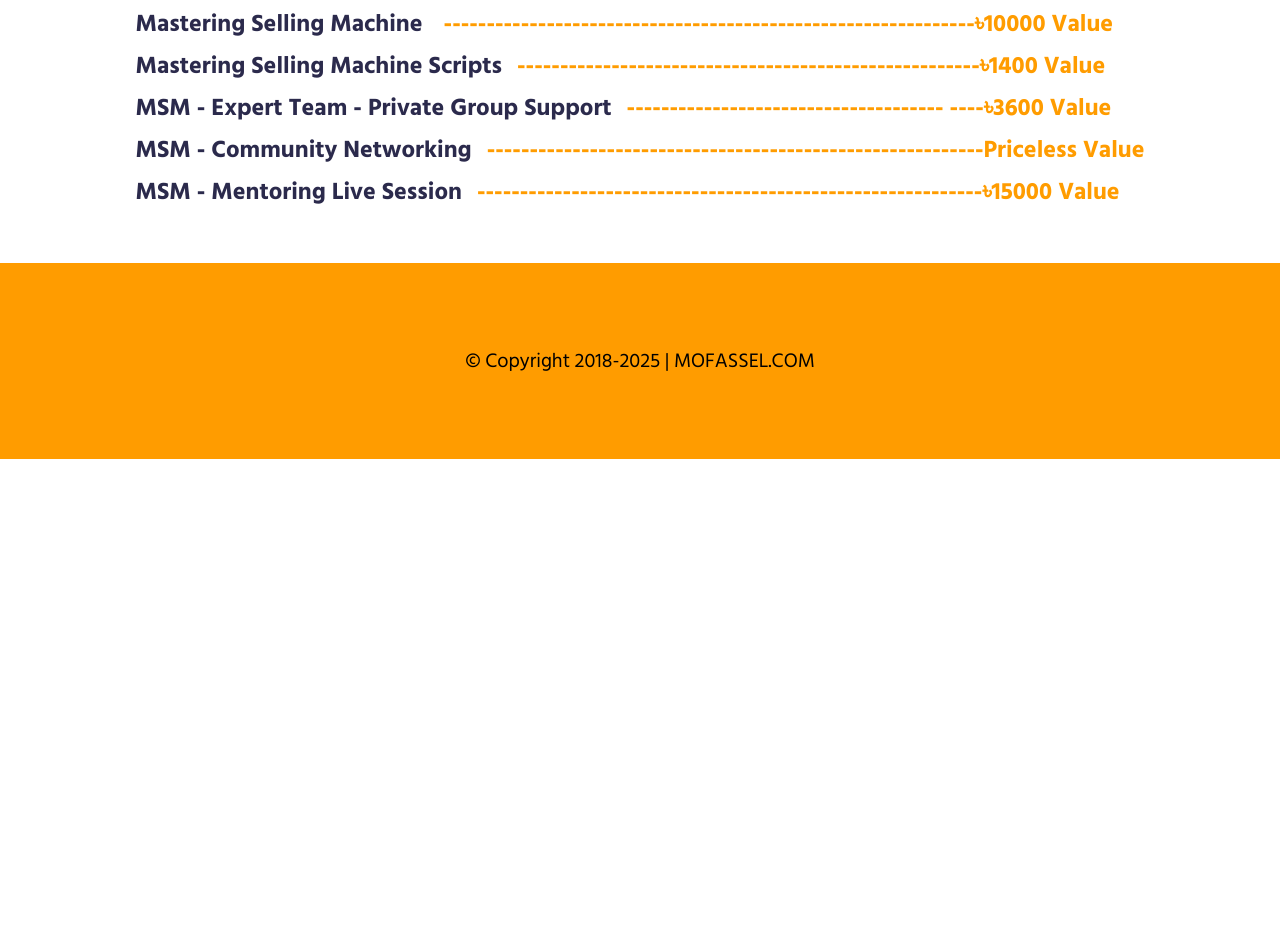
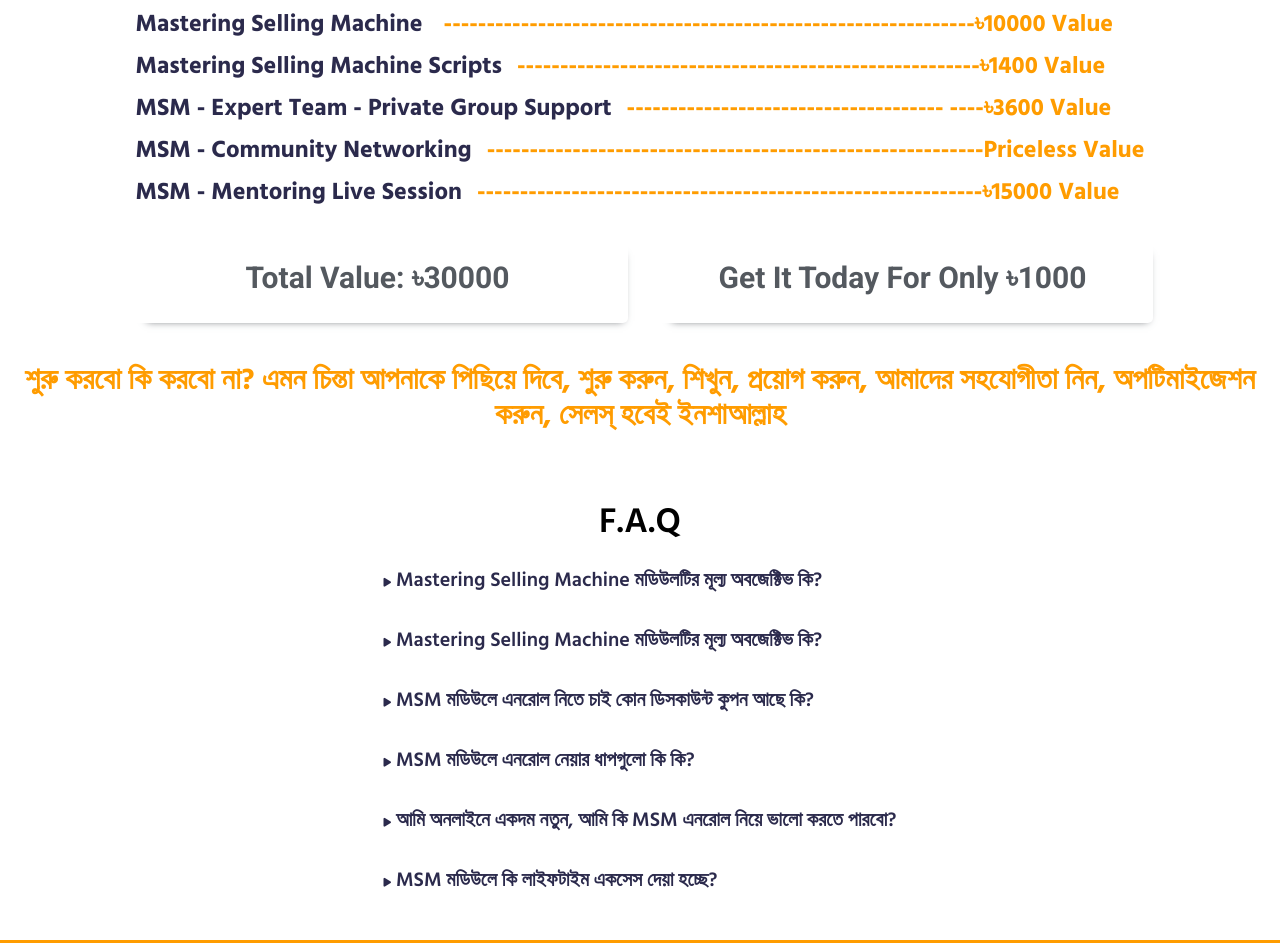
Before and after one commit to afruzaakter/mofassel.com-html-css-project, a plain HTML site: page index.html in a window 1280 px wide. Shown: the part 4365-5308 px from the top of the page. Before the commit the page ends 4824 px from the top, so only its background shows below. Drawn offline with Linux system fonts and the light colour scheme.

Commit message:
faq section and section MASTERING SELLING MACHINE (MSM) done

```diff
--- a/index.html
+++ b/index.html
@@ -208,6 +208,25 @@
                         <h4>MSM - Mentoring Live Session<span>-----------------------------------------------------------৳15000 Value</span> </h4>
                       </div>
                   </div>
+                  <div class="total-price-card">
+                    <h1 class="total-price">Total Value: ৳30000</h1>
+                    <h1 class="total-price">Get It Today For Only ৳1000</h1>
+                  </div>
+                  <h2 class="elementor-heading-title">শুরু করবো কি করবো না? এমন চিন্তা আপনাকে পিছিয়ে দিবে, শুরু করুন, শিখুন, প্রয়োগ করুন, আমাদের সহযোগীতা নিন, অপটিমাইজেশন করুন, সেলস্‌ হবেই ইনশাআল্লাহ</h2>
+             </section>
+             <!-- ------- F.A.Q section ----------  -->
+             <section>
+                <h1 class="FAQ-title">F.A.Q</h1>
+                <div class="FAQ-text">
+                    <ul >
+                        <li><i class="fa-solid fa-play"></i> Mastering Selling Machine মডিউলটির মূল্য অবজেক্টিভ কি?</li>
+                        <li><i class="fa-solid fa-play"></i> Mastering Selling Machine মডিউলটির মূল্য অবজেক্টিভ কি?</li>
+                        <li><i class="fa-solid fa-play"></i> MSM মডিউলে এনরোল নিতে চাই কোন ডিসকাউন্ট কুপন আছে কি?</li>
+                        <li><i class="fa-solid fa-play"></i> MSM মডিউলে এনরোল নেয়ার ধাপগুলো কি কি?</li>
+                        <li><i class="fa-solid fa-play"></i> আমি অনলাইনে একদম নতুন, আমি কি MSM এনরোল নিয়ে ভালো করতে পারবো?</li>
+                        <li><i class="fa-solid fa-play"></i> MSM মডিউলে কি লাইফটাইম একসেস দেয়া হচ্ছে?</li>
+                    </ul>
+                </div>
              </section>
     </main>
     <footer class="header-banner footer">
--- a/style.css
+++ b/style.css
@@ -314,6 +314,63 @@
 .elementor-price-list span{
   color: #FF9C00;
 }
+.total-price-card{
+
+    display: flex;
+    justify-content: center;
+    align-items: center;
+    gap: 25px;
+}
+.total-price{
+    width: 500px;
+    height: 90px;
+    background-color: #ffffff;
+    text-align: center;
+    display: flex;
+    justify-content: center;
+    align-items: center;
+    border-radius: 5px;
+    border: none;
+    box-shadow: 7px 10px 8px -12px;
+    font-size: 30px;
+    font-family: "Roboto", sans-serif;
+    font-weight: bold;
+    line-height: 1.3em;
+    color: #54595F;
+}
+.elementor-heading-title{
+    margin-top: 40px;
+    color: #FF9C00;
+    font-weight: 700;
+    font-size: 30px;
+    line-height: 35px;
+    display: flex;
+    justify-content: center;
+    align-items: center;
+    text-align: center;
+}
+/* ------- F A Q section -------- */
+.FAQ-title{
+    text-align: center;
+    font-size: 35px;
+    font-weight: 600;
+    color: #000000;
+}
+.FAQ-text{
+    font-size: 20px;
+    font-weight: 600;
+    font-family:  "Hind Siliguri", Sans-serif;
+    color: #2B2A4C;
+    display: flex;
+    justify-content: center;
+    align-items: center;
+    line-height: 60px;
+    border-bottom: #54595F;
+
+}
+.FAQ-text li i{
+    font-size: 10px;
+}
 /* ---- footer part ----------- */
 .footer{
     display: flex;
```
